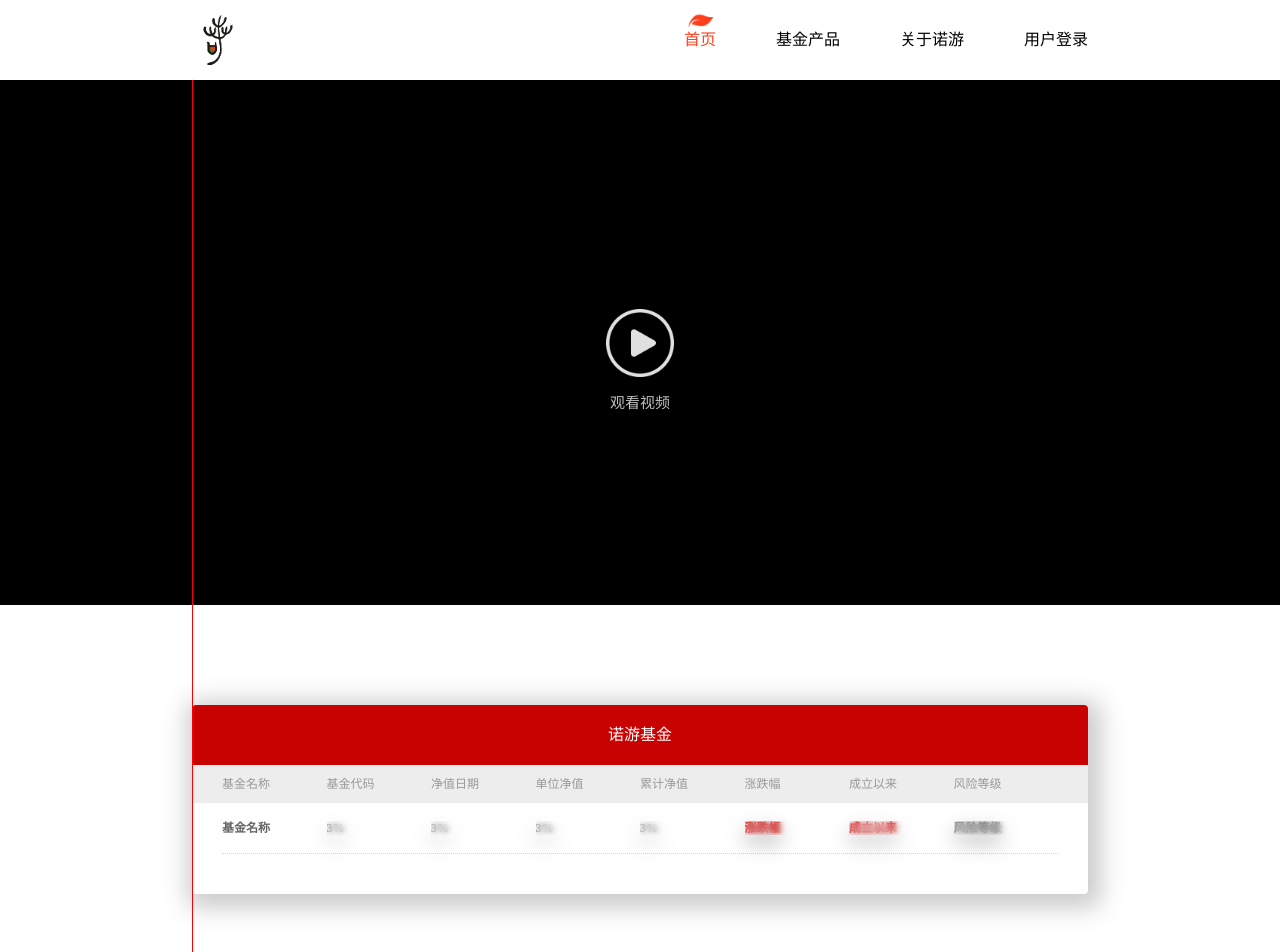
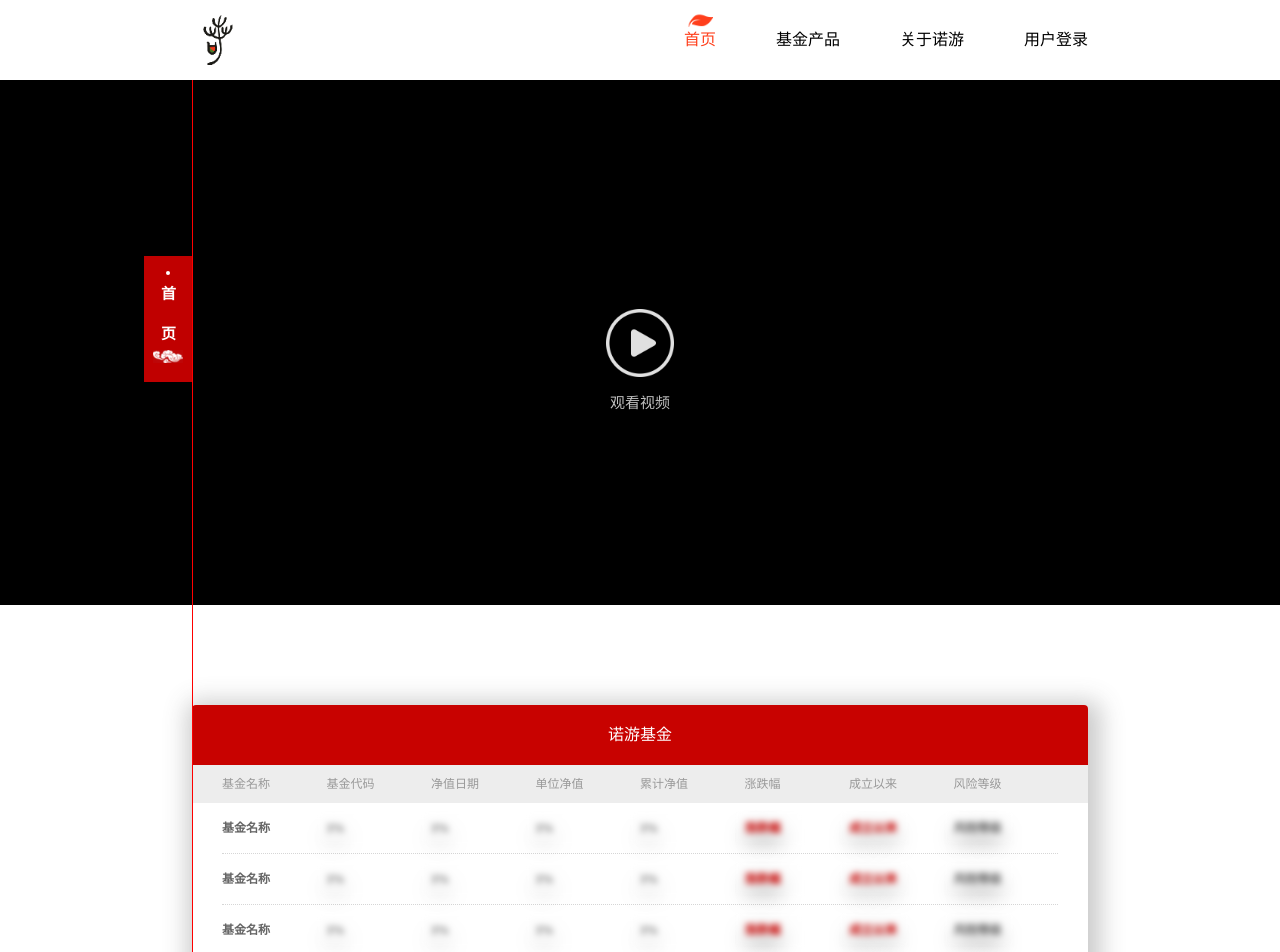
Before and after one commit to Darrenzzy/newu-index, a Vue app: page / in a window 1280 px wide. Shown: the top 952 px of the page. Built offline with nearby package versions, Linux system fonts and the light colour scheme; no server answers.

Commit message:
home finish

```diff
--- a/src/components/Footer.vue
+++ b/src/components/Footer.vue
@@ -2,9 +2,14 @@
     <div class="footer">
         <div class="line"></div>
         <div class="footer_menu_box">
-            <div class="menu_box">
+            <div class="menu_box top_menu">
                 <div class="menu_logo">
                     <img src="./../assets/images/footer_logo.png" />
+                </div>
+                <div class="privacy">
+                    <a href="#">隐私</a>
+                    <span>|</span>
+                    <a href="#">用户协议</a>
                 </div>
 
             </div>
@@ -60,6 +65,9 @@
         justify-content: space-between;
         padding: 45px 0 60px;
     }
+    .top_menu{
+        text-align: center;
+    }
     .menu_box{
         .menu_logo{
             width: 90px;
@@ -70,6 +78,20 @@
                 min-width: 100%;
                 min-height: 100%;
                 object-fit: cover;
+            }
+        }
+        .privacy{
+            margin-top: 20px;
+            a, span{
+                font-size: 11px;
+                font-family: Source Han Serif CN;
+                font-weight: 800;
+                color: #EFEFED;
+                opacity: 0.6;
+            }
+            span{
+                display: inline-block;
+                margin: 0 3px;
             }
         }
         .menu_title{
--- a/src/pages/Home.vue
+++ b/src/pages/Home.vue
@@ -1,6 +1,17 @@
 <template>
     <div class="home">
-        <div class="line"></div>
+        <div class="line">
+            <div class="fixed_home">
+                <div class="fixed_content">
+                    <div class="fixed_dot"></div>
+                    <div class="fixed_font">首</div>
+                    <div class="fixed_font" style="margin-top: 13px;">页</div>
+                    <div class="fixed_home_img">
+                        <img src="./../assets/images/fixed_home.png" />
+                    </div>
+                </div>
+            </div>
+        </div>
         <div class="video_box">
             <!-- <video class="video" src="http://cdn.jian24.com/1548381208553958.mp4" preload="none" controls="controls" height="100%" >
             </video> -->
@@ -24,7 +35,7 @@
                     <div class="title">风险等级</div>
                 </div>
                 <div class="table_list">
-                    <div class="column_content">
+                    <div class="column_content" v-for="(item, index) in 6" :key="index">
                         <div class="content">基金名称</div>
                         <div class="content"><span class="blur">3%</span></div>
                         <div class="content"><span class="blur">3%</span></div>
@@ -94,7 +105,7 @@
                     <img src="./../assets/images/circle.png"/>
                 </div>
                 <div class="company_left">
-                    <h4 class="company_left_h4" @click="handleTestMask('foucs_right')">价值投资</h4>
+                    <h4 class="company_left_h4" @click="handleTestMask('foucs_right')">·价值投资</h4>
                     <p class="company_left_p" style="margin-bottom: 30px;">
                             基本面研究为首要依据，诺游投研团队具
                         有平均10年以上高级版行业研究从业经历
@@ -241,6 +252,45 @@
         border-left: 1px solid #FF0000;
         height: 100%;
         z-index: 2;
+        .fixed_home{
+            position: fixed;
+            top: 256px;
+            left: 15%;
+            background: #C00000;
+            width: 48px;
+            height: 126px;
+            transform: translateX(-100%);
+            color: #ffffff;
+            font-size: 15px;
+            font-family: Source Han Serif CN;
+            font-weight: 800;
+            padding: 15px 0;
+            box-sizing: border-box;
+            .fixed_content{
+                display: flex;
+                justify-content: space-between;
+                flex-direction: column;
+                align-items: center;
+                height: 100%;
+            }
+            .fixed_dot{
+                width: 4px;
+                height: 4px;
+                background: #ffffff;
+                border-radius: 50%;
+            }
+            .fixed_font{
+                width: 14px;
+            }
+            .fixed_home_img{
+                width: 30px;
+                img{
+                    width: 100%;
+                }
+            }
+
+
+        }
     }
    .video_box{
        width: 100%;
@@ -334,10 +384,10 @@
                         width: 70px;
                         position: absolute;
                         backdrop-filter: blur(3px);
-                        left: 0;
-                        top: 0;
-                        right: 0;
-                        bottom: 0;
+                        left: -10px;
+                        top: -10px;
+                        right: -10px;
+                        bottom: -10px;
                         margin: auto;
                     }
                 }
@@ -376,7 +426,7 @@
         }
     }
     .company{
-        padding-top: 50px;
+        padding-top: 84px;
         padding-bottom: 360px;
         .company_title{
             height: 44px;
```
Also changed, not shown: src/assets/images/fixed_home.png (added).
